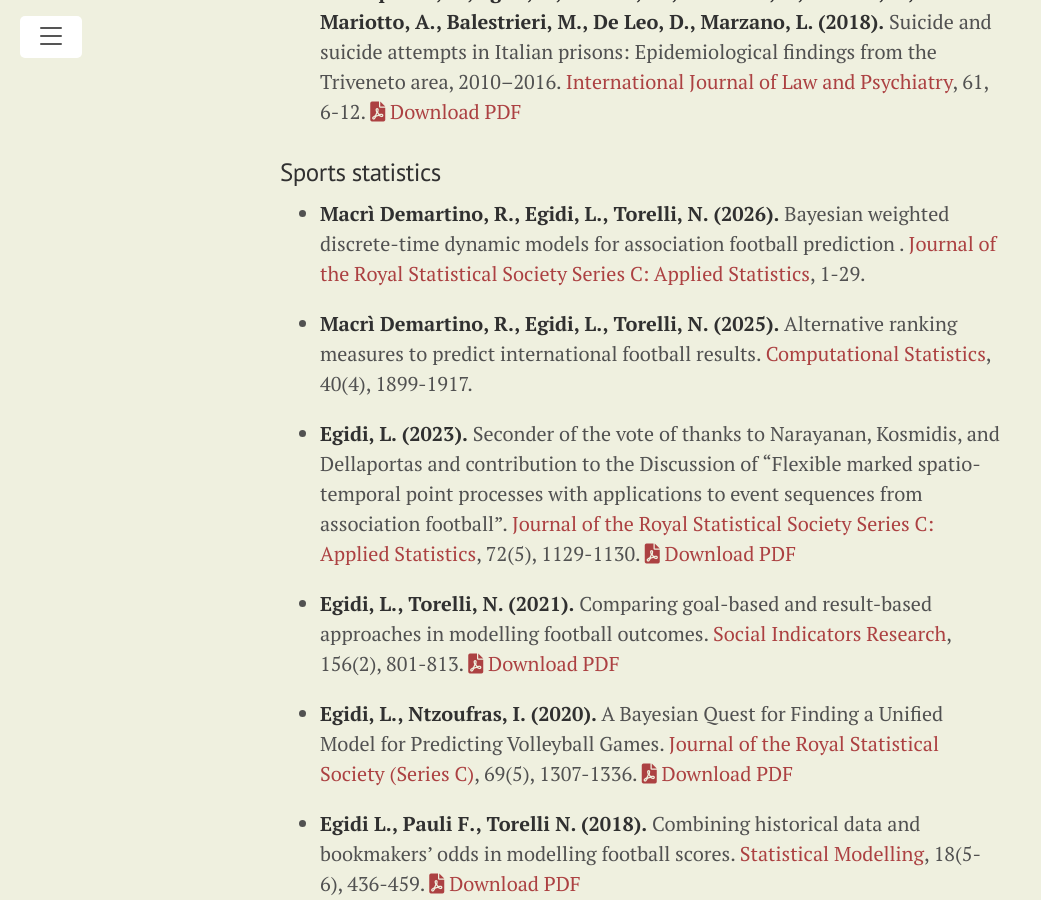
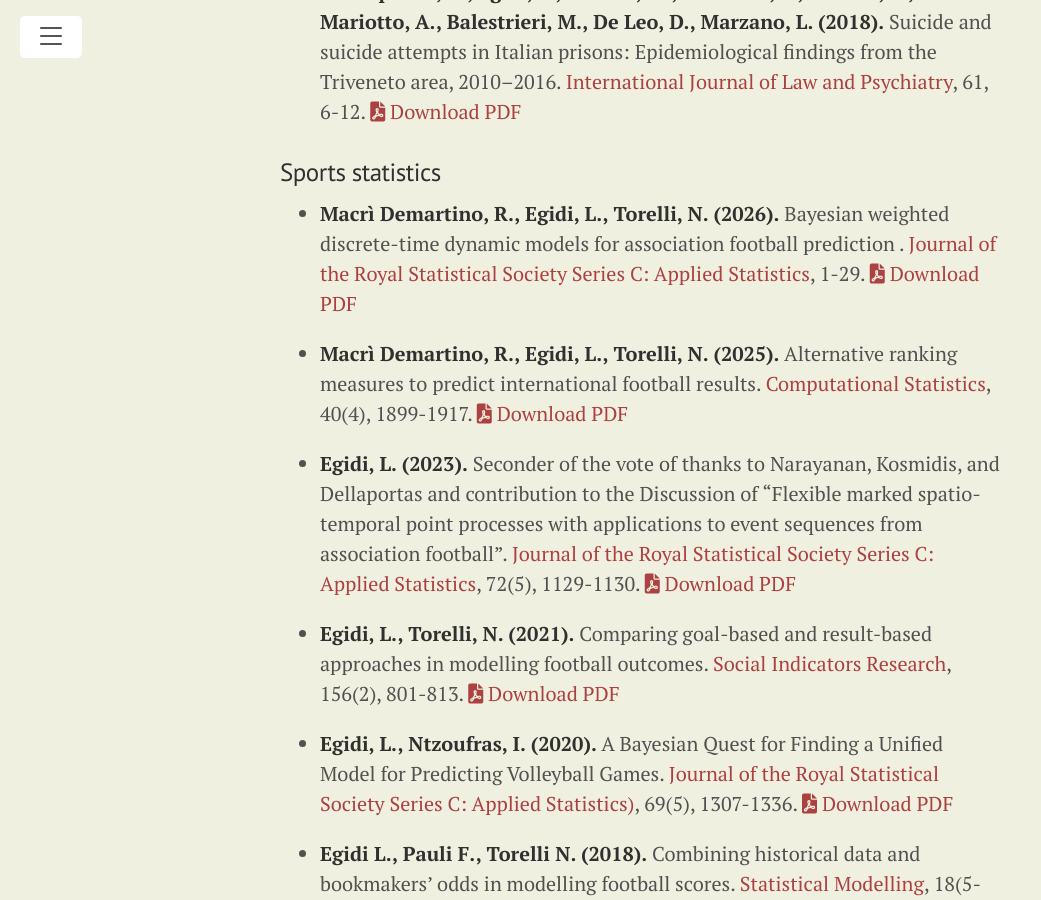
Before and after one commit to LeoEgidi/leoegidi.github.io, a Jekyll site: the page built from publications.md, in a window 1280 px wide and 900 px high, scrolled down 2544 px. Shown: the whole window, without its empty margins (0-1041 px from the left). Built offline with Jekyll 4.4.1, drawn with Linux system fonts in a browser that asks for light colours; Markdown is read by kramdown in place of the engine named in the settings.

Commit message:
new papers

```diff
--- a/publications.md
+++ b/publications.md
@@ -97,8 +97,16 @@ desciption: "List of academic publications of Leonardo Egidi"
 ### Sports statistics
 
 - **Macrì Demartino, R., Egidi, L., Torelli, N. (2026).** Bayesian weighted discrete-time dynamic models for association football prediction . [Journal of the Royal Statistical Society Series C: Applied Statistics](https://academic.oup.com/jrsssc/advance-article/doi/10.1093/jrsssc/qlag032/8704597?searchresult=1){:target="_blank" rel="noopener noreferrer"}, 1-29.
+<a href="{{ '/paper/bayesian_weighted.pdf' | relative_url }}" target="_blank">
+    <i class="fas fa-file-pdf"></i> Download PDF
+</a>
+
 
 - **Macrì Demartino, R., Egidi, L., Torelli, N. (2025).** Alternative ranking measures to predict international football results. [Computational Statistics](https://link.springer.com/article/10.1007/s00180-024-01585-z){:target="_blank" rel="noopener noreferrer"}, 40(4), 1899-1917.
+<a href="{{ '/paper/alternative.pdf' | relative_url }}" target="_blank">
+    <i class="fas fa-file-pdf"></i> Download PDF
+</a>
+
 
 - **Egidi, L. (2023).** Seconder of the vote of thanks to Narayanan, Kosmidis, and Dellaportas and contribution to the Discussion of "Flexible marked spatio-temporal point processes with applications to event sequences from association football". [Journal of the Royal Statistical Society Series C: Applied Statistics](https://rss.onlinelibrary.wiley.com/journal/14679876){:target="_blank" rel="noopener noreferrer"}, 72(5), 1129-1130.
 <a href="{{ '/paper/discussion_paper.pdf' | relative_url }}" target="_blank">
@@ -112,7 +120,7 @@ desciption: "List of academic publications of Leonardo Egidi"
 </a>
 
 
-- **Egidi, L., Ntzoufras, I. (2020).** A Bayesian Quest for Finding a Unified Model for Predicting Volleyball Games. [Journal of the Royal Statistical Society (Series C)](https://rss.onlinelibrary.wiley.com/journal/14679876){:target="_blank" rel="noopener noreferrer"}, 69(5), 1307-1336.
+- **Egidi, L., Ntzoufras, I. (2020).** A Bayesian Quest for Finding a Unified Model for Predicting Volleyball Games. [Journal of the Royal Statistical Society Series C: Applied Statistics)](https://rss.onlinelibrary.wiley.com/journal/14679876){:target="_blank" rel="noopener noreferrer"}, 69(5), 1307-1336.
 <a href="{{ '/paper/Egidi_Ntzoufras_2020_final_published.pdf' | relative_url }}" target="_blank">
     <i class="fas fa-file-pdf"></i> Download PDF
 </a>
```
Also changed, not shown: 2 other files.
